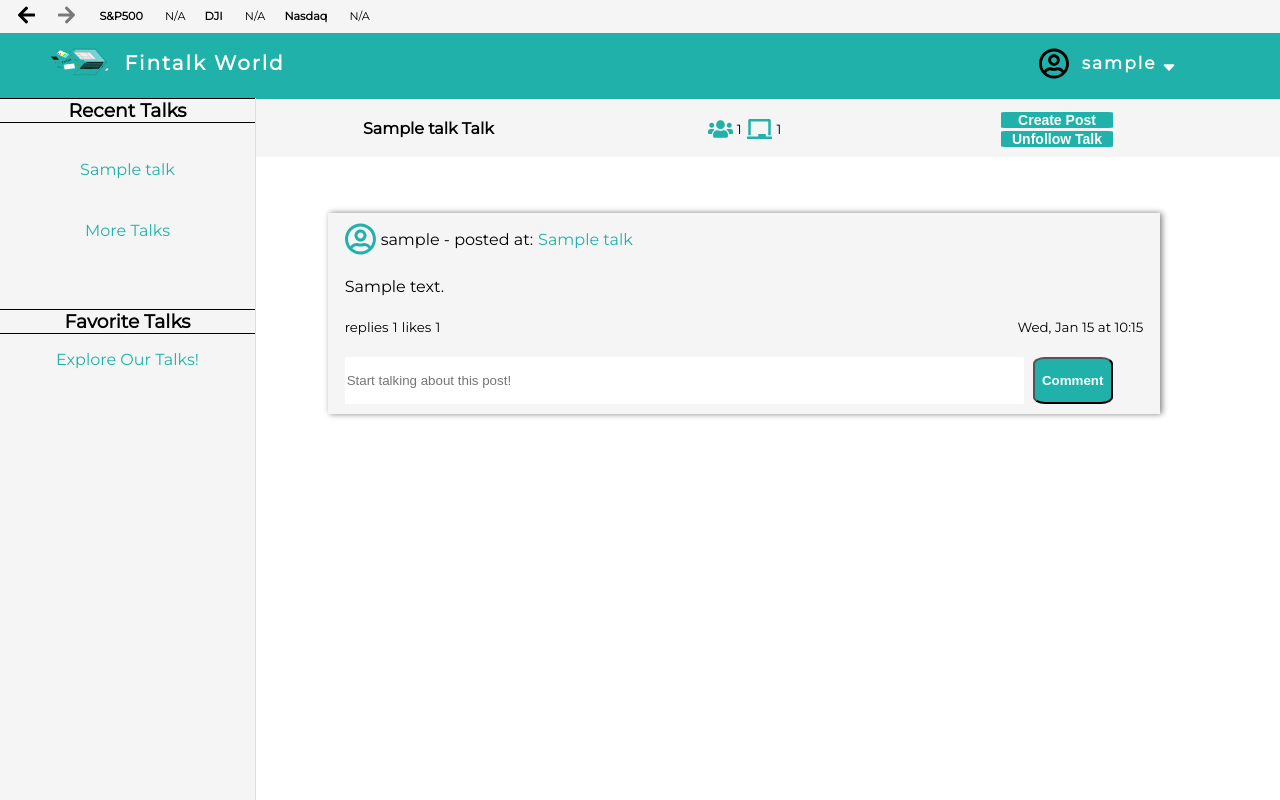
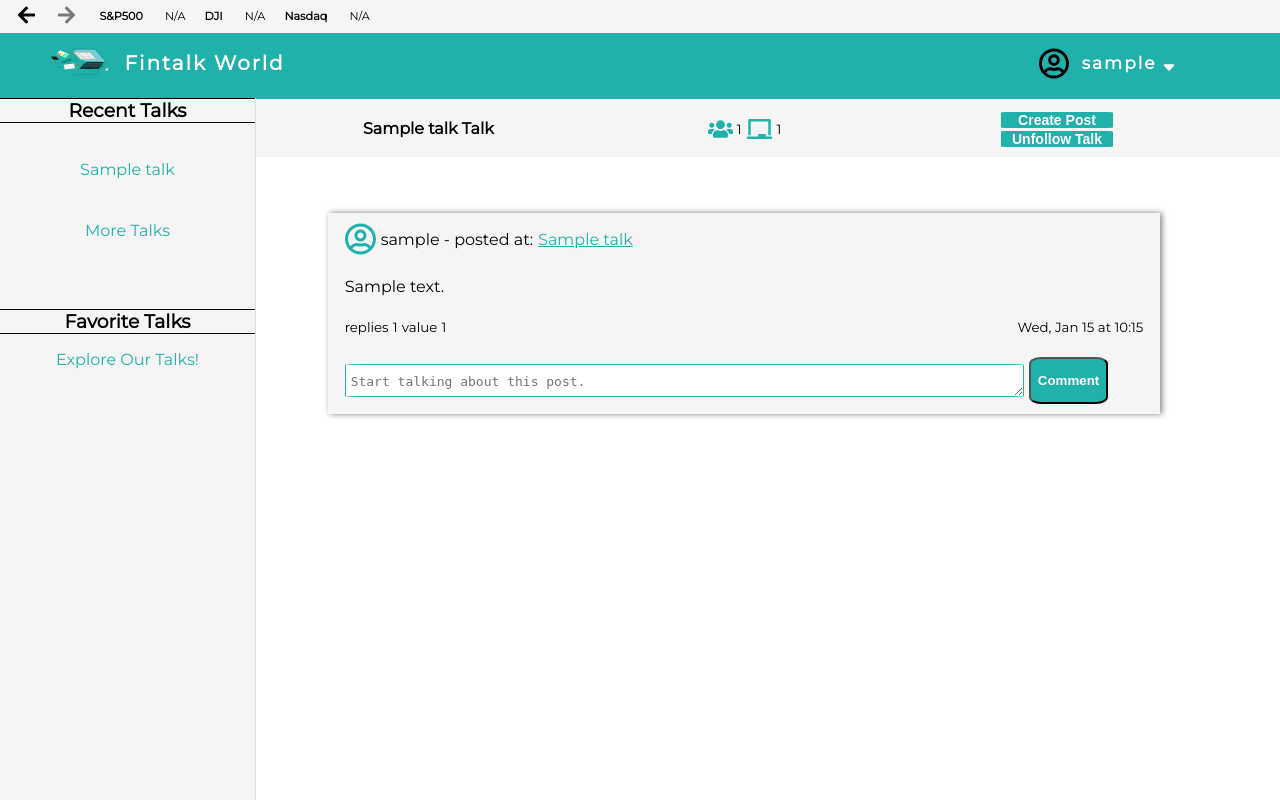
Before and after one commit to cnapolea/Django-fintalk, a Django app: page /talk/1/post/1/ in a window 1280 px wide. Run offline with Django 3.2, Linux system fonts and the light colour scheme; a user stored in the database is signed in; tables that the repository leaves empty hold one stand-in row (values such as "Sample post"); some libraries are stand-ins or nearby versions.

Commit message:
Implemented form to post view

```diff
--- /dev/null
+++ b/talks/forms.py
@@ -0,0 +1,13 @@
+from django.forms import ModelForm, Textarea
+from .models import Reply
+
+class CommentForm(ModelForm):
+    class Meta:
+        model = Reply
+        fields = ['reply',]
+        widgets = {
+            'reply': Textarea(attrs={
+                'placeholder':'Start talking about this post.',
+                'class':'content-area'
+            })
+        }
--- a/talks/static/css/post_style.css
+++ b/talks/static/css/post_style.css
@@ -82,12 +82,20 @@
     justify-content: space-between;
 }
 
+.comment-text-box form {
+    display: flex;
+    align-items: center;
+}
+
 .content-area {
-    width: 85%;
-    height: 3.5em;
-    border-color: transparent;
-    border-radius: 1%;
+    width: 85% !important;
+    height: 2.5em !important;
+    border: 1px solid lightseagreen;
+    border-radius: 3%;
     outline: none;
+    padding-left: 5px;
+    padding-top: 9px;
+    font-size: medium;
 }
 
 .content-submit-btn {
@@ -99,6 +107,12 @@
     margin-left: 5px;
     border-radius: 15%;
     cursor: pointer;
+    transition: all 1s;
+}
+
+.content-submit-btn:hover {
+    box-shadow: 0px 0px 5px 0px lightseagreen;
+    transform: scale(.5);
 }
 
 .talk-name-link {
@@ -109,3 +123,16 @@
 .talk-name-link.post{
     color:lightseagreen;
 }
+
+.post-text a {
+    text-decoration: lightseagreen underline;
+    color: lightseagreen;
+}
+
+.not-logged-text {
+    color: lightseagreen;
+}
+.not-logged-text a{
+    text-decoration: underline;
+    color: lightseagreen;
+}
--- a/talks/templates/post.html
+++ b/talks/templates/post.html
@@ -53,7 +53,7 @@
             <div class="footer-links">
                 <small class="post-text s">replies</small>
                 <small class="post-text s">{{post.replies.count}}</small>
-                <small class="post-text s">likes</small>
+                <small class="post-text s">value</small>
                 <small class="post-text s">{{post.user_post_likes.count}}</small>
             </div>
             <div class="post-date">
@@ -61,10 +61,19 @@
             </div>
         </div>
         <div class="comment-text-box">
-            <form action="" method="post">
-                <input type="textarea" name="post-comment" placeholder="Start talking about this post!" class="content-area"">
-                <input type="button" value="Comment" class="content-submit-btn">
+            {% if request.user.is_authenticated %}
+            <form method="POST">
+                {% csrf_token %}
+
+                {% for field in form %}
+                    {{field}}
+                {% endfor %}
+
+                <input type="submit" value="Comment" class="content-submit-btn">
             </form>
+            {% else %}
+            <p class="not-logged-text">Start talking about this post, just <a href="{% url 'signIn' %}">log in</a> or <a href="{% url 'sign_up' %}">sign up</a>.</p>
+            {%endif%}
         </div>
     </div>
 {% endblock %}
--- a/talks/views.py
+++ b/talks/views.py
@@ -1,5 +1,5 @@
 from django.http import HttpResponse, HttpRequest, JsonResponse
-from django.views.generic import View, ListView, FormView, UpdateView
+from django.views.generic import View, ListView, FormView, UpdateView, View
 from django.shortcuts import redirect, get_object_or_404, reverse
 from django.contrib.auth.decorators import login_required
 from django.core.paginator import Paginator
@@ -11,6 +11,7 @@ from django.urls import reverse
 
 
 from .models import Talk, FollowTalk, Post, Reply, LikePost, LikeReply, UserFollowUser
+from .forms import CommentForm
 
 class IndexListView(ListView):
     """Homepage view. This will receive a list of talk (most populars)
@@ -113,22 +114,20 @@ def followTalkManager(request, talk_pk):
     else:
         return redirect(reverse('signIn'))
 
-class PostListView(ListView):
+class PostListView(FormView):
 
-    model = Post
+    form_class = CommentForm
     template_name = 'post.html'
-
-    def get_queryset(self):
-        queryset = get_object_or_404(Post, pk=self.kwargs['post_pk'])
-        return queryset
 
     def get_context_data(self, **kwargs):
         context = super().get_context_data(**kwargs)
         post = Post.objects.get(pk=self.kwargs['post_pk'])
+        user = self.request.user
+
         context['post'] = post
         context['replies'] = post.replies.all()
         context['talks'] = Talk.objects.all()
-        user = self.request.user
+
 
         if user.is_authenticated:
             followTalkObj = FollowTalk.objects.filter(user=user, talk=Talk.objects.get(pk=self.kwargs['talk_pk']))
@@ -140,3 +139,11 @@ class PostListView(ListView):
                 context['userFollows'] = False
 
         return context
+
+    def form_valid(self, form):
+        post = Post.objects.get(pk=self.kwargs['post_pk'])
+        user = self.request.user
+        reply = form.cleaned_data['reply']
+        new_reply = Reply.objects.create(post=post, creator=user, reply=reply)
+
+        return redirect(self.request.META.get('HTTP_REFERER'))
```
Also changed, not shown: talks/static/css/home_style.css (+15 -2 lines), talks/templates/index.html (+10 -2 lines), talks/templates/talk.html (+13 -10 lines), talks/static/image/chart-line-solid.svg (added), talks/static/image/comment-alt-regular.svg.
